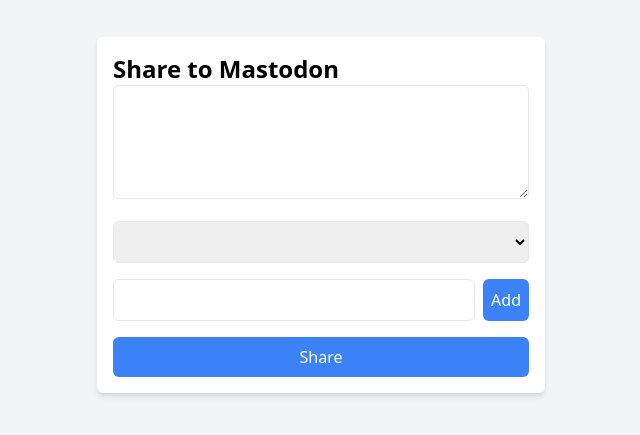
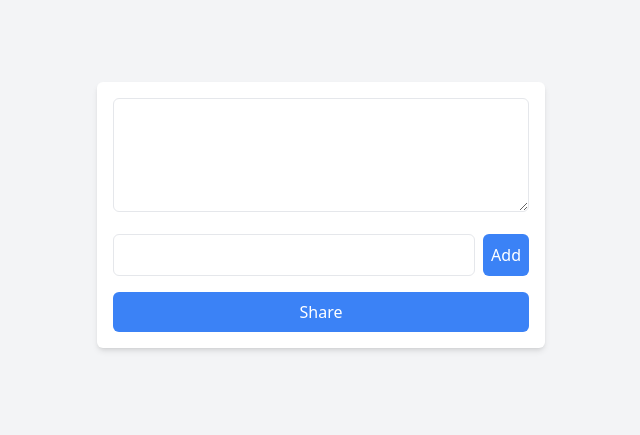
Before and after one commit to naaaaaaaaaaaf/mastoshare, a React (Create React App) app: page /share in a window 1280 px wide. Shown: the part 185-620 px from the top of the page, without its empty margins (319-959 px from the left). Built offline with nearby package versions, Linux system fonts and the light colour scheme.

Commit message:
フォームの展開機能の制作

```diff
--- a/src/ShareComponent.js
+++ b/src/ShareComponent.js
@@ -2,6 +2,7 @@
 import { useLocation } from 'react-router-dom';
 
 function ShareComponent() {
+    const [showAddForm, setShowAddForm] = useState(false);
     const [combinedValue, setCombinedValue] = useState('');
     const [mastodonInstance, setMastodonInstance] = useState('');
     const [newMastodonInstance, setNewMastodonInstance] = useState('');
@@ -32,6 +33,8 @@
         const urlText = getParameterByName('text', location.search) || '';
         const urlReferrer = getParameterByName('url', location.search) || '';
         setCombinedValue(`${urlText}\n${urlReferrer}`);
+
+        if (savedInstances && savedInstances.length === 0) setShowAddForm(true);
     }, [location]);
 
     const handleAddNewInstance = () => {
@@ -72,13 +75,15 @@
     return (
         <div className="flex flex-col items-center justify-center min-h-screen bg-gray-100">
             <div className="max-w-md w-full bg-white p-4 rounded-md shadow-md">
-                <h1 className="text-2xl font-bold">Share to Mastodon</h1>
                 <textarea
                     className="w-full p-2 border rounded-md"
                     rows={4}
                     value={combinedValue}
                     onChange={(e) => setCombinedValue(e.target.value)}
                 />
+
+                {instancesList.length > 0 ? (
+                    <>
                         <select
                             className="w-full mt-4 p-2 border rounded-md"
                             value={mastodonInstance}
@@ -90,6 +95,19 @@
                                 </option>
                             ))}
                         </select>
+                        {!showAddForm ? (
+                            <p className="mt-4 text-blue-500 cursor-pointer" onClick={() => setShowAddForm(true)}>
+                                Not in the list
+                            </p>
+                        ) : (
+                            <p className="mt-4 text-blue-500 cursor-pointer" onClick={() => setShowAddForm(false)}>
+                                Hide form
+                            </p>
+                        )}
+                    </>
+                ) : null}
+
+                {showAddForm && (
                     <div className="flex justify-between mt-4">
                         <input
                             className="flex-grow mr-2 p-2 border rounded-md"
@@ -103,6 +121,8 @@
                             Add
                         </button>
                     </div>
+                )}
+
                 {addInstanceError && <p className="text-red-500">{addInstanceError}</p>}
                 <button
                     className="w-full mt-4 p-2 bg-blue-500 text-white rounded-md"
```
Lines whose indentation alone changed are shown as unchanged.
